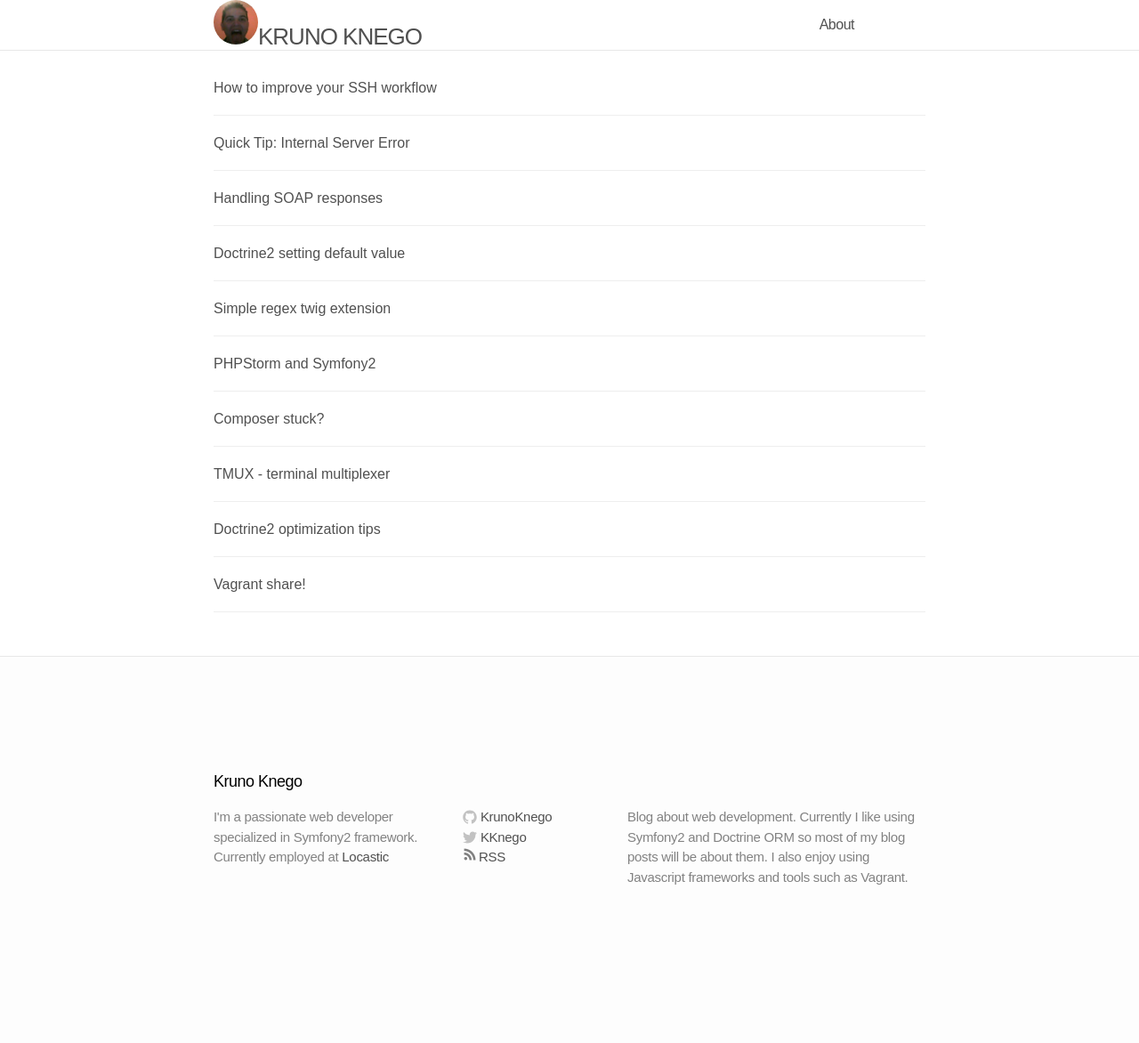
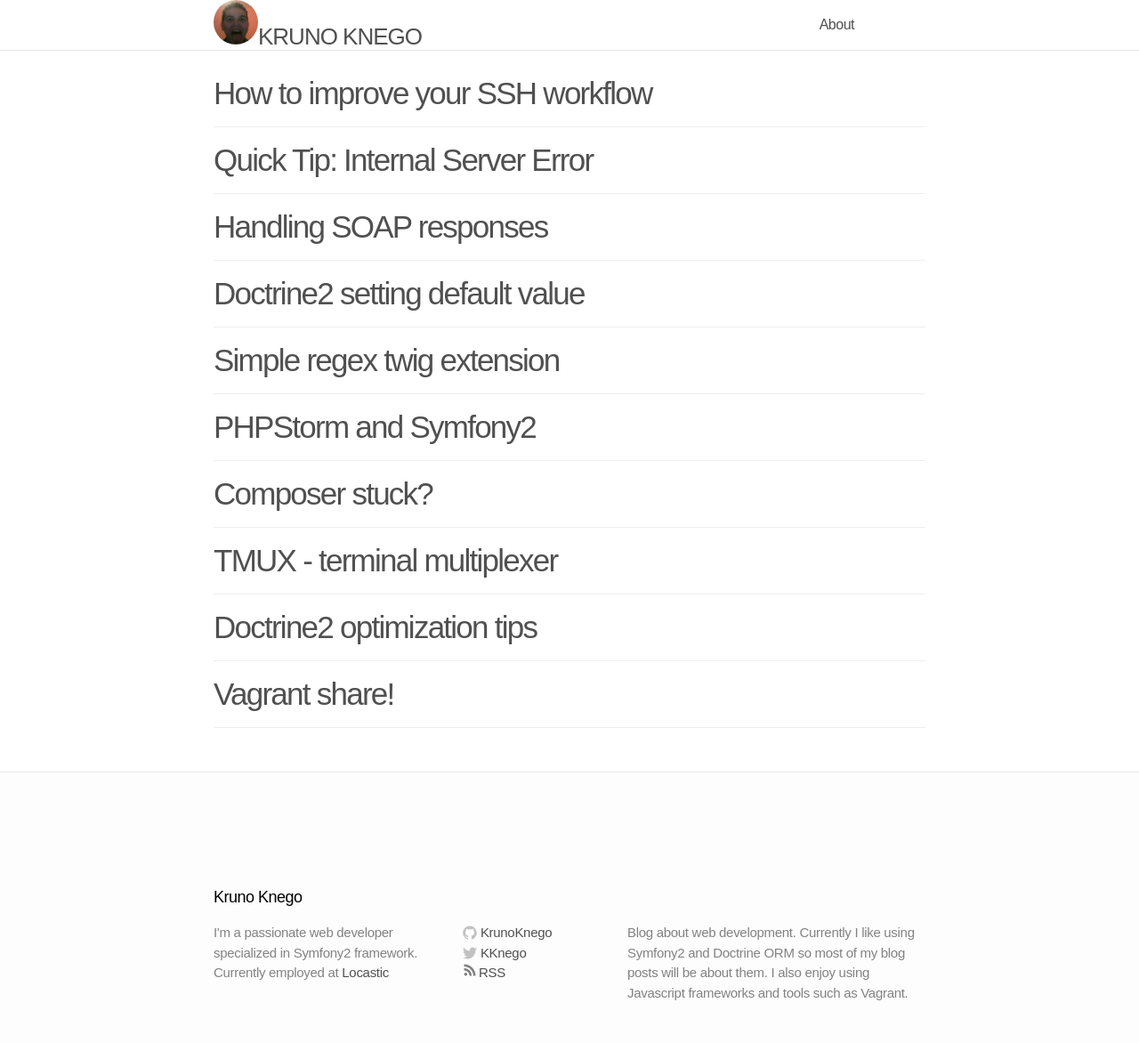
Before and after one commit to guotechfin/KrunoKnego.github.io, a Jekyll site: the page built from index.html, in a window 1280 px wide. Shown: the whole page at 89% size. Built offline with Jekyll 4.4.1, drawn with Linux system fonts in a browser that asks for light colours; the list of posts is cut into pages by our own code; before the commit the page ends 1042 px from its top, so only the background shows below that.

Commit message:
Index page fixes.

```diff
--- a/css/extra.css
+++ b/css/extra.css
@@ -137,7 +137,7 @@
     font-weight: 300 !important;
 }
 
-.posts .post-link {
+a.post-link {
     font-size: 35px !important;
     letter-spacing: -1.75px !important;
     line-height: 1 !important;
```
